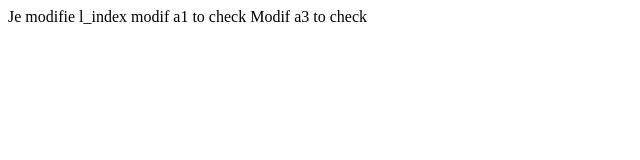
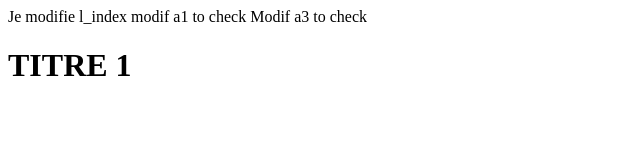
Before and after one commit to LR-972-06/exo_gitFlow, a plain HTML site: page index.html in a window 1280 px wide. Shown: the whole page, without its empty margins (0-640 px from the left). Drawn offline with Linux system fonts and the light colour scheme.

Commit message:
a3 - test langage html

```diff
--- a/index.html
+++ b/index.html
@@ -2,3 +2,4 @@
 Je modifie l_index
 modif a1 to check
 Modif a3 to check
+<h1> TITRE 1 </p>
```
